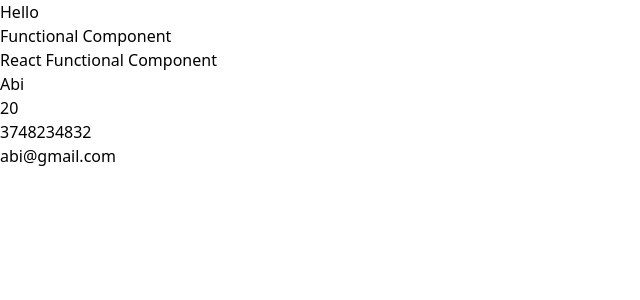
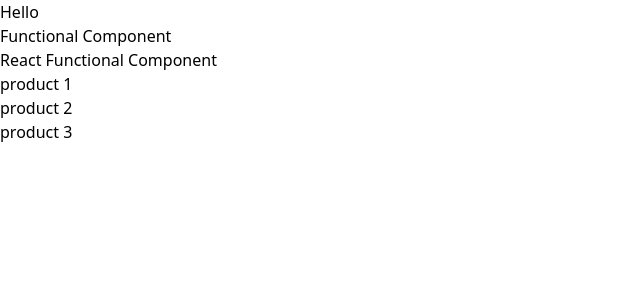
Before and after one commit to Abishek25112004/React-practice, a React (Vite) app in the folder Ep/vite-project/: page / in a window 1280 px wide. Shown: the top 300 px of the page, without its empty margins (0-640 px from the left). Built offline with nearby package versions, Linux system fonts and the light colour scheme.

Commit message:
more about props

```diff
--- a/Ep/vite-project/src/Functional.jsx
+++ b/Ep/vite-project/src/Functional.jsx
@@ -7,12 +7,14 @@ let obj = {
     email : "abi@gmail.com"
 }
 
+let products =["product 1","product 2","product 3"]
+
 function Functional(){
     return (
         <>
             <h2>Functional Component</h2>
             <h2>React Functional Component</h2>
-            <Props {...obj} />
+            <Props  products={products}/>
         </>
 )
 }
--- /dev/null
+++ b/Ep/vite-project/src/Products.jsx
@@ -0,0 +1,13 @@
+
+
+function Products({singleProduct,keys}) {
+  return (
+    <div >
+      <li key ={keys}>
+        {singleProduct}
+      </li>
+    </div>
+  )
+}
+
+export default Products
--- a/Ep/vite-project/src/Props.jsx
+++ b/Ep/vite-project/src/Props.jsx
@@ -1,12 +1,15 @@
+import Products from "./Products"
 
-function Props({name , age , phone , email}) {
+function Props({products}) {
+
   return (
-    <div>
-      <h2>{name}</h2>
-      <h2>{age}</h2>
-      <h2>{phone}</h2>
-      <h2>{email}</h2>
-    </div>
+    <>
+    <ul>
+        {products.map((items, index)=>(
+            <Products singleProduct = {items} key={index}/>
+        ))}
+    </ul>
+    </>
   )
 }
 
```
